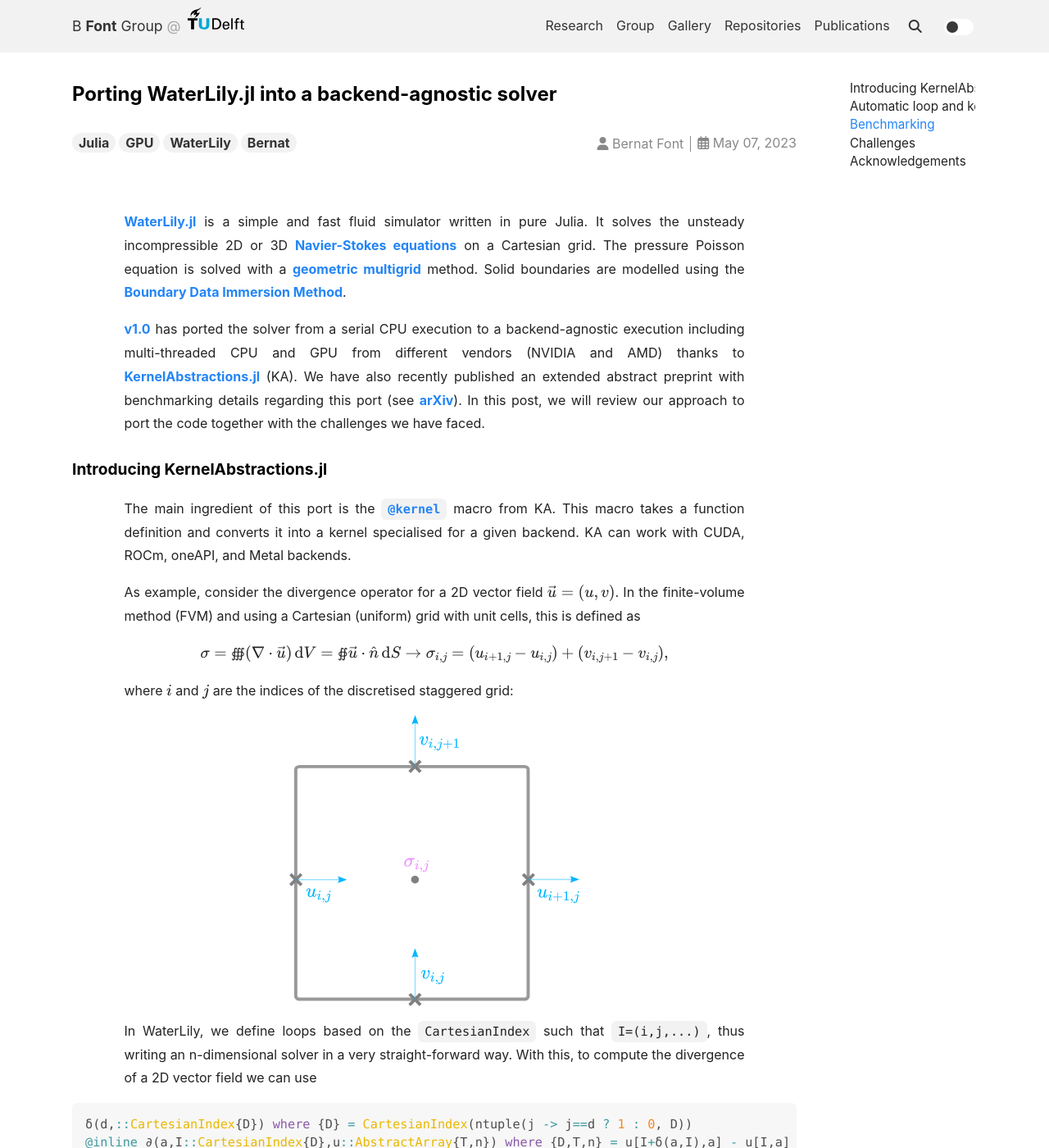
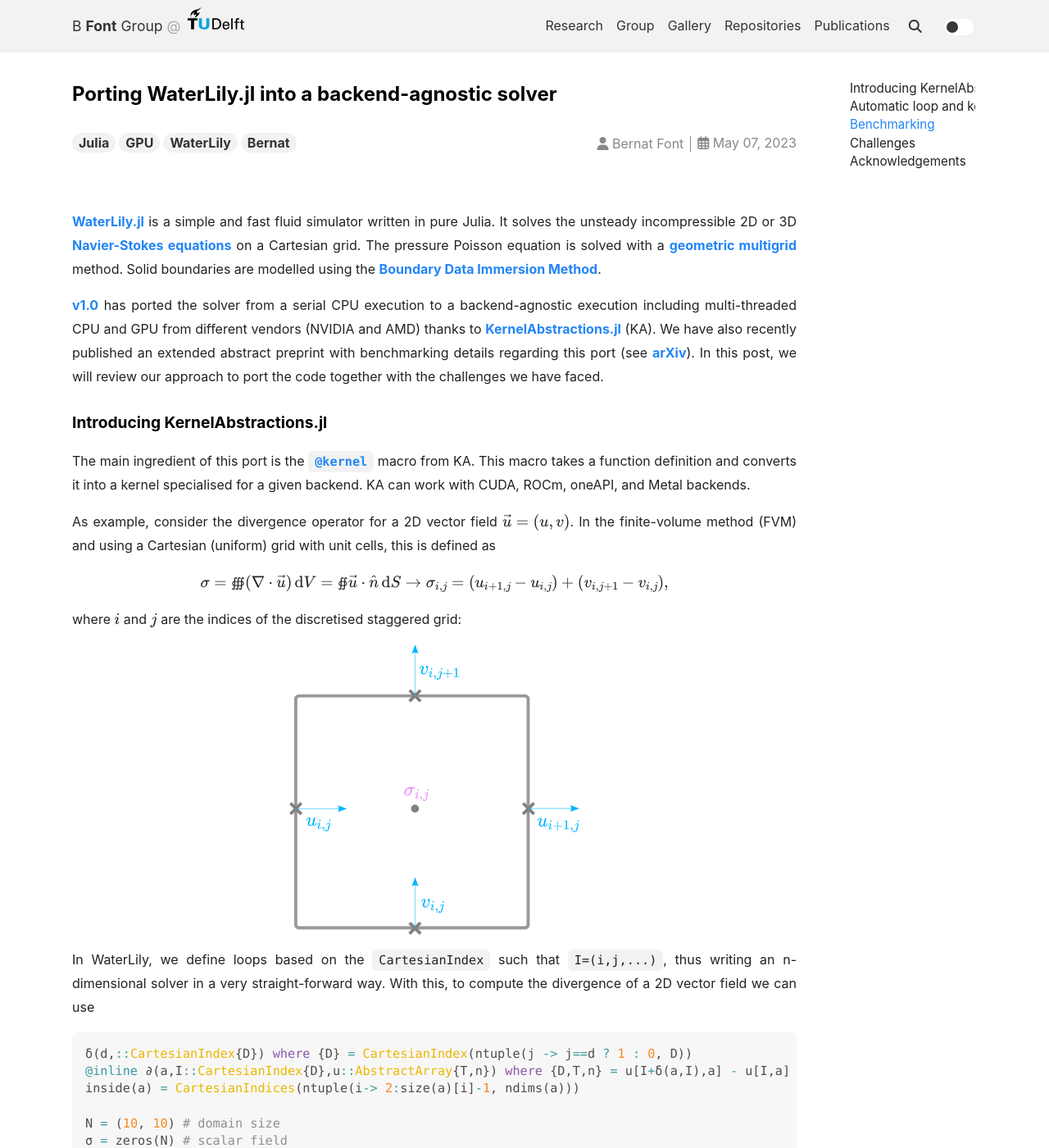
Before and after one commit to b-fg/b-fg.github.io, a Jekyll site: the page built from _research/waterlily-on-gpu.md, in a window 1280 px wide and 1400 px high. Shown: the whole window at 82% size. Built offline with Jekyll 4.4.1, drawn with Linux system fonts in a browser that asks for light colours; nearby versions of some CDN libraries; formulas are drawn with MathJax 3.

Commit message:
Left-align research cards and drop 75ch prose cap
Assisted-By: Claude Fable 5 <noreply@anthropic.com>

```diff
--- a/_sass/custom.scss
+++ b/_sass/custom.scss
@@ -12,20 +12,6 @@ html {
    the aside width (page__content is flex: 1). */
 .has-aside .main {
   max-width: map-get($layout, content-max-width);
-}
-
-/* Wide canvas, measured text: cap prose in post bodies at a readable line
-   length, centered in the column, while figures, tables and code keep the
-   full width. Scoped to the direct child so index-page excerpts (which also
-   use .article__content) are untouched. Markdown wraps images/videos in <p>,
-   hence the :has() exclusions (pre-:has() browsers skip the cap entirely). */
-.layout--article > .article__content {
-  > p:not(:has(img)):not(:has(video)):not(:has(iframe)),
-  > ul, > ol, > dl, > blockquote,
-  > h2, > h3, > h4, > h5, > h6 {
-    max-width: 75ch;
-    margin-inline: auto;
-  }
 }
 
 $googlescholar-color:    #000;
@@ -331,6 +317,7 @@ img[src*='#center'] {
     flex-grow: 1;
     display: flex;
     flex-direction: column;
+    text-align: left;   /* override the justified .page__content default */
 }
 .research-item__title {
     font-size: 1rem;
```
